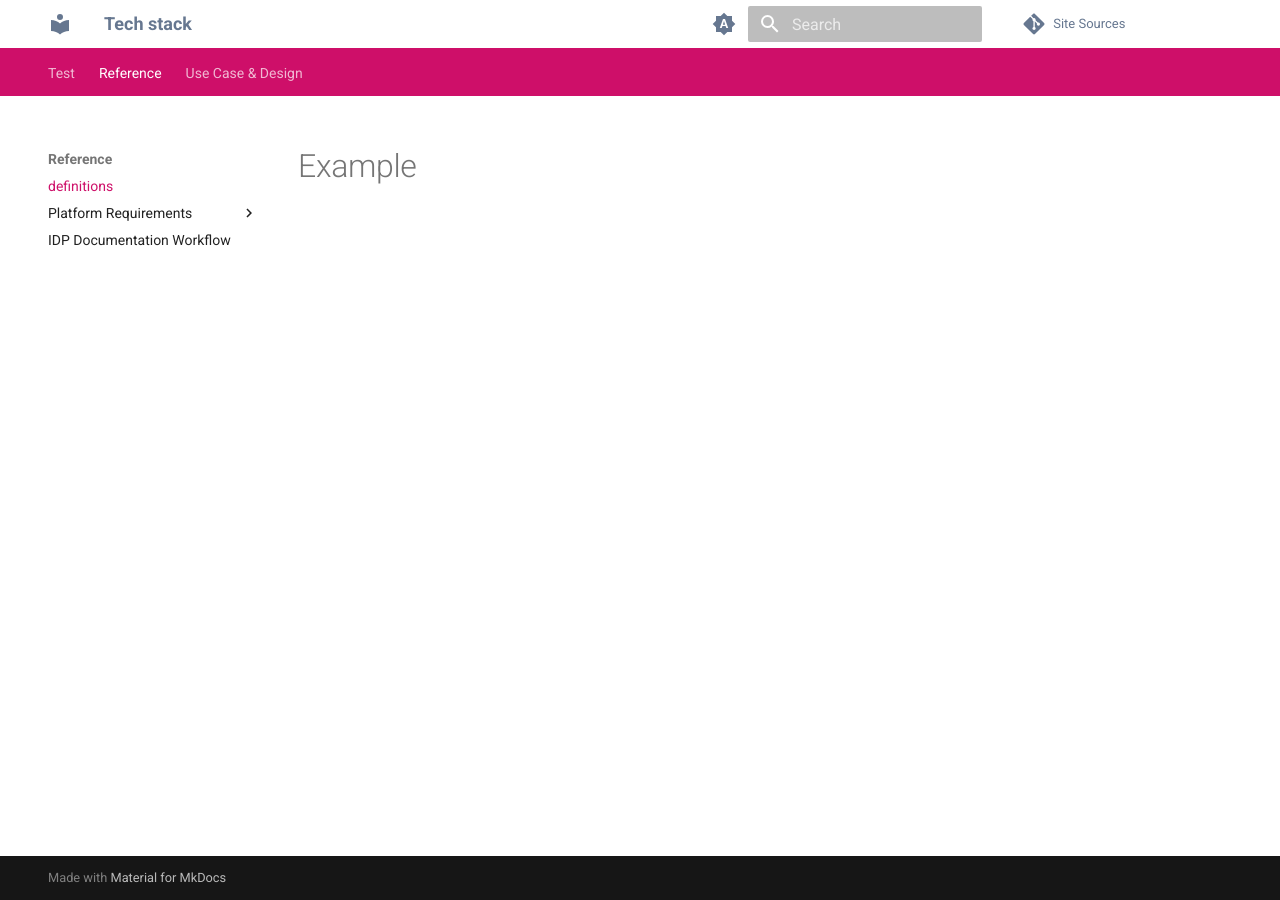
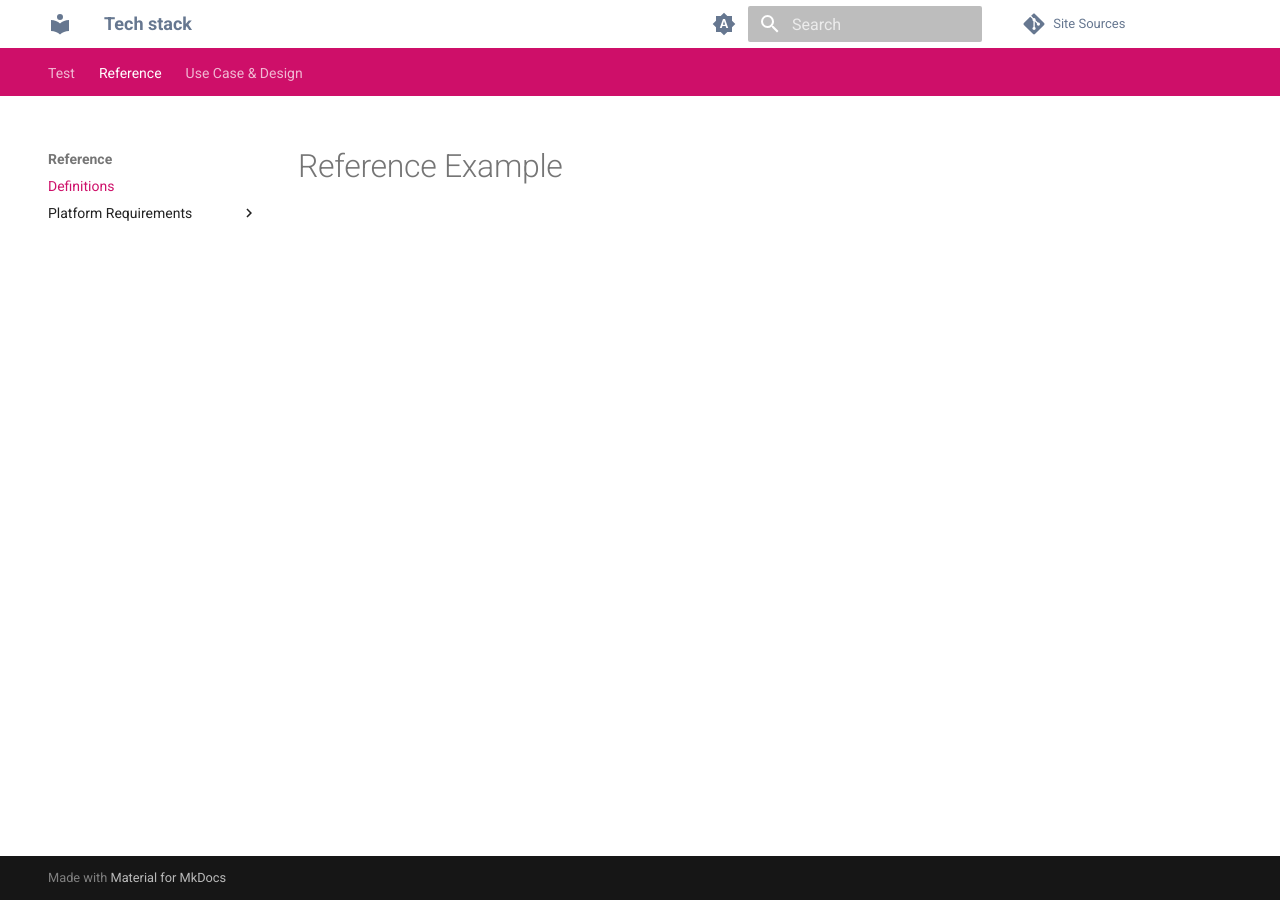
Before and after one commit to BeaAnt/githubPages, an MkDocs documentation site: the page built from docs/Reference/definitions.md, in a window 1280 px wide. Built offline with MkDocs 1.6.1 and Material for MkDocs 9.7.7, drawn with Linux system fonts in a browser that asks for light colours; comment, search, counter and statistics services are not loaded; the version menu is left out.

Commit message:
added files

```diff
--- a/docs/Reference/definitions.md
+++ b/docs/Reference/definitions.md
@@ -1 +1 @@
-# Example
+# Reference Example
--- a/mkdocs.yml
+++ b/mkdocs.yml
@@ -43,20 +43,19 @@ theme:
 
 nav:
   - Test:
-    - definitions: Reference/definitions.md
+    - Definitions: Test/definitions.md
 
   - Reference:
     - Definitions: Reference/definitions.md
     - Platform Requirements:
       - Openshift - ROSA: Reference/Platform Requirements/openshift.md
-    - IDP Documentation Workflow: Reference/docs-workflow.md
+
   - Use Case & Design:
     - Process:
       - Stakeholders: "Design/Process/governance-stakeholders.md"
       - Governance Flows: "Design/Process/governance-flows.md"
     - Delivery Strategy: "Design/Process/delivery-strategies.md"
 
-    #- Use Case Drive Design: "Design/use-case-drive.md"
 
 extra_css:
   - stylesheets/extra.css
```
Also changed, not shown: 1 other file.
